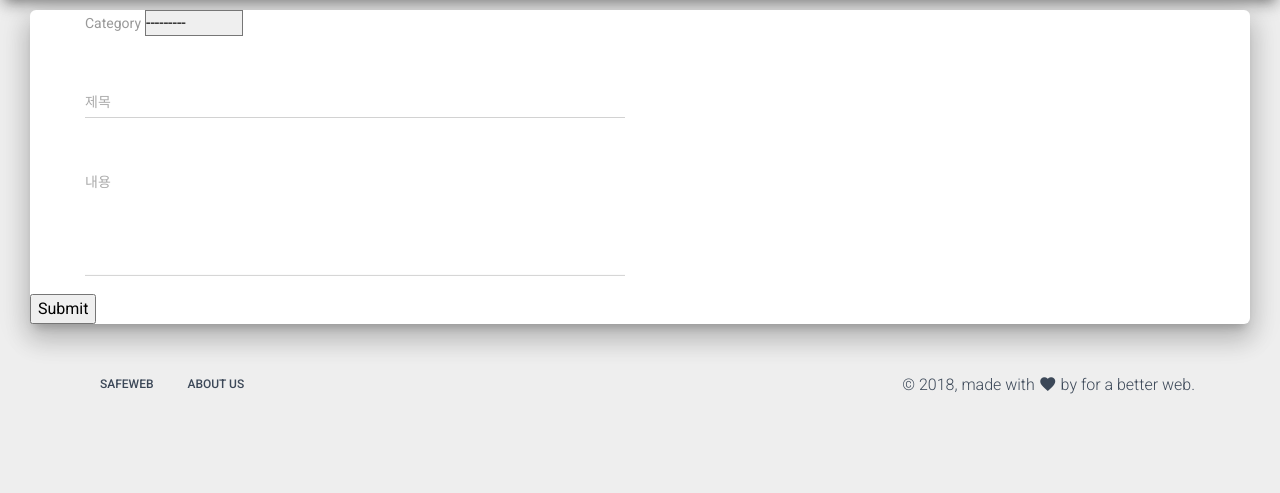
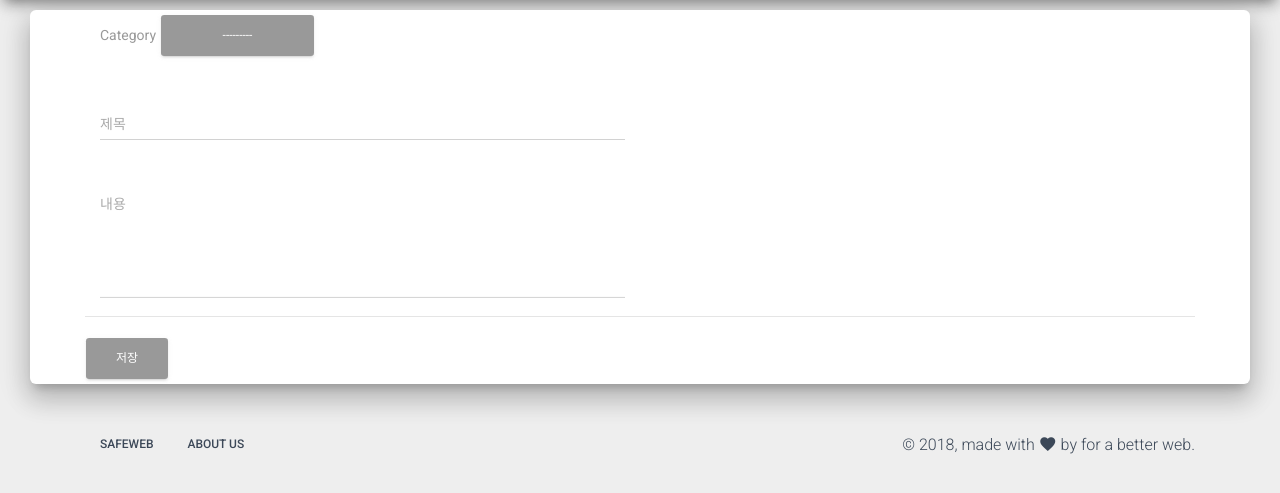
Before and after one commit to web24365/Blog, a Django app: page /blog/post/create/ in a window 1280 px wide. Shown: the part 70-563 px from the top of the page. Run offline with Django 3.2, Linux system fonts and the light colour scheme; a user stored in the database is signed in; data comes from the database, SQL or seed files in the repository; both versions use the stored data as it was after the commit; some libraries are stand-ins or nearby versions.

Commit message:
category form field 수정

```diff
--- a/blog/forms.py
+++ b/blog/forms.py
@@ -20,7 +20,10 @@ class PostForm(forms.ModelForm):
     #     super(PostForm, self).__init__(*args, **kwargs)
     #     self.fields['category'].widget.choices = Category.objects.all()
 
-    category = forms.ModelChoiceField(queryset=Category.objects.all().order_by('name'), widget=forms.Select(attrs={'class':'form-contrl',}))
+    category = forms.ModelChoiceField(queryset=Category.objects.all().order_by('name'), widget=forms.Select(attrs={
+        'class':'btn dropdown-toggle bs-placeholder select-with-transition',
+        'data-toggle':'dropdown',
+        'role': 'button',}))
 
     title = forms.CharField(label='제목', help_text='제목을 적어주세요', widget=forms.TextInput(attrs={
         'class':'form-control',
--- a/blog/templates/blog/post_form.html
+++ b/blog/templates/blog/post_form.html
@@ -3,6 +3,8 @@
 {% block post %}
 <form method='POST'>
     {% csrf_token %}
+    <div class="container">
+        <!--div class="row"-->
     {% for error in form.non_field.errors %}
     <div class="alert alert-danger">
             {{ error }}
@@ -14,8 +16,6 @@
     {% endfor %}
 
     {% for field in form.visible_fields %}
-    <div class="container">
-        <div class="row">
             <div class="col-md-6 col-md-offset-3">
                 <div class="form-group">
                     <label for="{{ field.auto_id }}" class="bmd-label-floating">
@@ -27,49 +27,23 @@
                     {% endif %}
                 </div>
             </div>
-        </div>
-    </div>
+
         {% for error in field.errors %}
             <div class="alert alert-danger">
                 {{ error }}
             </div>
         {% endfor %}
     {% endfor %}
+    <hr>
+    <button type="submit" class="save btn btn-default">저장</button>
+</div>
     <!-- <table>
         {{ form.as_table }}
     </table> -->
-  <!-- <div class="row">
-  <div class="justify-content-center">
-      <!-- <div class="col-sm-6">
-          <div class="form-group">
-             <label for="exampleInput1" class="bmd-label-floating">분류</label>
-             <input type="text" class="form-control" id="id_category">
-             <span class="bmd-help">카테고리를 정하세요</span>
-          </div>
-      </div>
-      <div class="col-6">
-          <div class="form-group">
-             <label for="exampleInput1" class="bmd-label-floating">제목</label>
-             <input type="text" class="form-control" id="id_title">
-             <span class="bmd-help">제목은 3글자 이상 적어주세요</span>
-          </div>
-      </div>
-      <div class="col-6">
-          <div class="form-group">
-             <label for="exampleInput1" class="bmd-label-floating">내용</label>
-             <textarea class="form-control" cols="40" rows="10" id="id_content"></textarea>
-             <span class="bmd-help">글 내용</span>
-          </div>
-      </div>
-      <div class="col-6">
-          <div class="form-group">
-             <label for="exampleInput1" class="bmd-label-floating">태그</label>
-             <input type="text" class="form-control" id="id_Tags">
-             <span class="bmd-help">공백없이 #으로 구분</span>
-          </div>
-      </div>
-      <button type="submit" class="save btn btn-default">Save</button>
-    </div> -->
-    <input type="submit">
+    <!-- <div class="row">
+    <div class="justify-content-center">
+        <div class="col-sm-6"></div>
+    </div>
+    <input type="submit"-->
 </form>
 {% endblock %}
```
Also changed, not shown: db.sqlite3.
